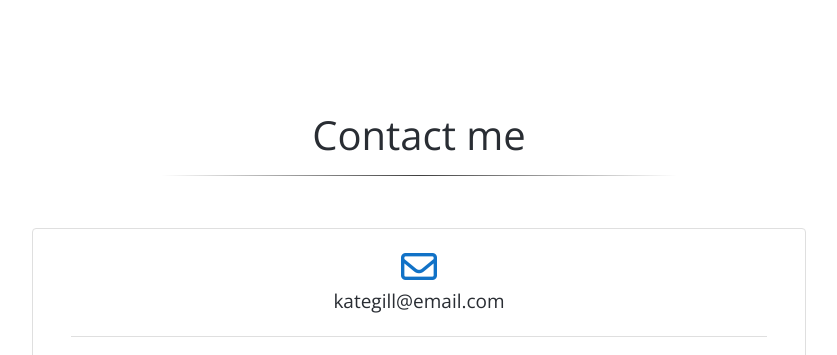
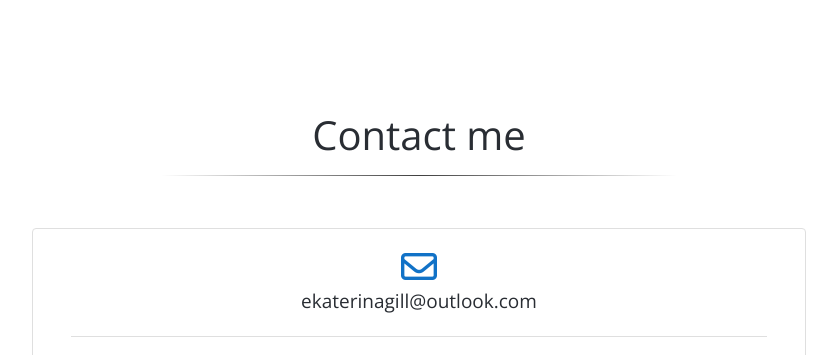
Before and after one commit to kate-gill/ekaterinagill, a plain HTML site: page index.html in a window 1280 px wide. Shown: the part 3425-3780 px from the top of the page, without its empty margins (221-1058 px from the left). Drawn offline with nearby package versions, Linux system fonts and the light colour scheme.

Commit message:
Contact information update

```diff
--- a/index.html
+++ b/index.html
@@ -233,7 +233,7 @@
                         <div id="center" class="card">
                             <div class="contactContainer card-body">
                                 <ul id="contact" class="list-group list-group-flush">
-                                    <li class="contactLi list-group-item"><a href="mailto:kategill@email.com"><i class="contactIcon far fa-envelope" style="font-size:36px"></i></a><br>kategill@email.com</li>
+                                    <li class="contactLi list-group-item"><a href="mailto:ekaterinagill@outlook.com"><i class="contactIcon far fa-envelope" style="font-size:36px"></i></a><br>ekaterinagill@outlook.com</li>
                                     <li class="contactLi list-group-item"><a href="https://github.com/kate-gill" target="_blank"><i class="contactIcon fab fa-github-square" style="font-size:36px"></i></a><br>GitHub</li>
                                     <li class="contactLi list-group-item"><a href="images/CV_Ekaterina_Gill.pdf" target="_blank" download><i class="contactIcon far fa-file-pdf" style="font-size:36px"></i></a><br>My CV</li>
                                 </ul>
```
Also changed, not shown: images/photo.jpeg, 3 other files.
